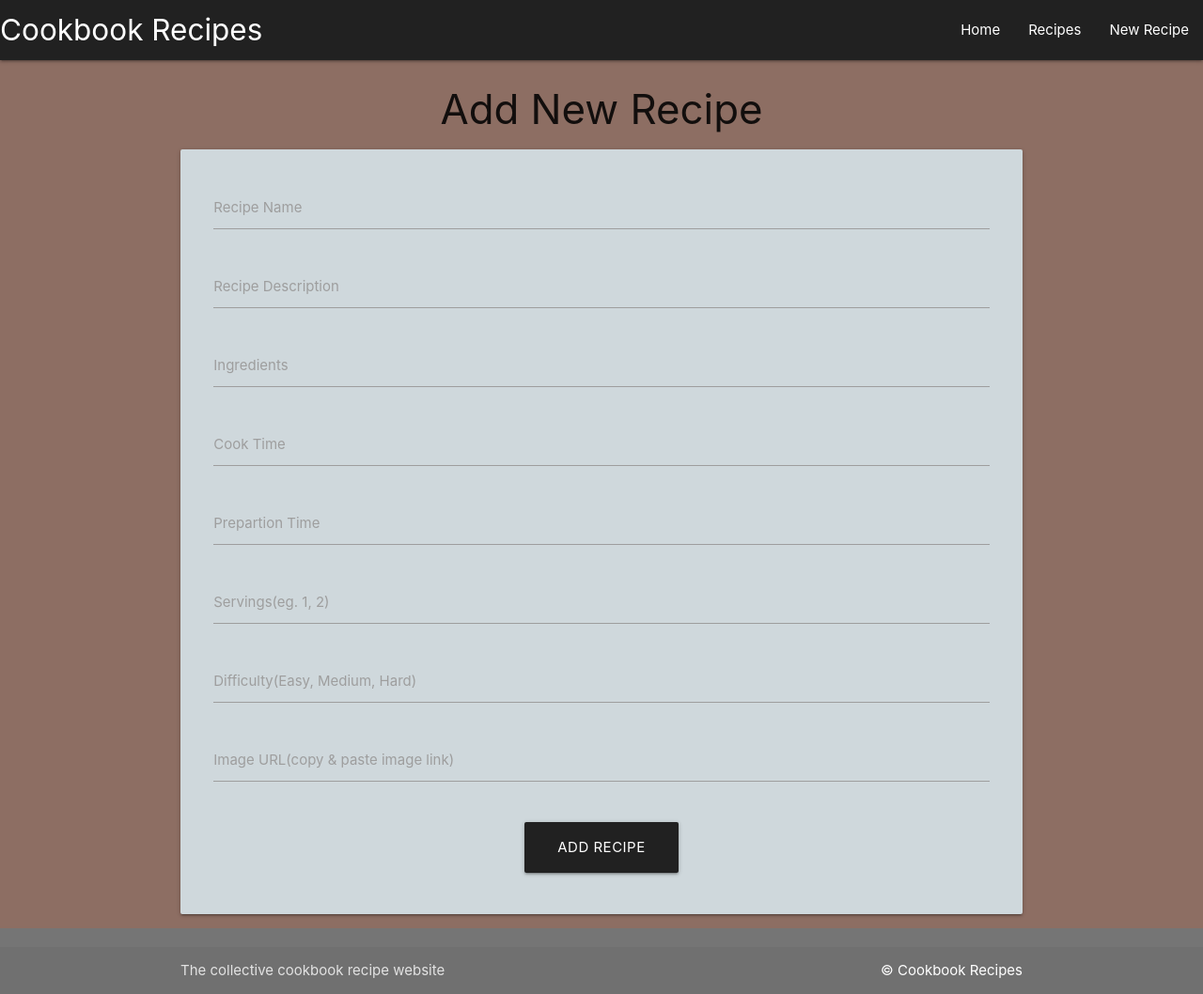
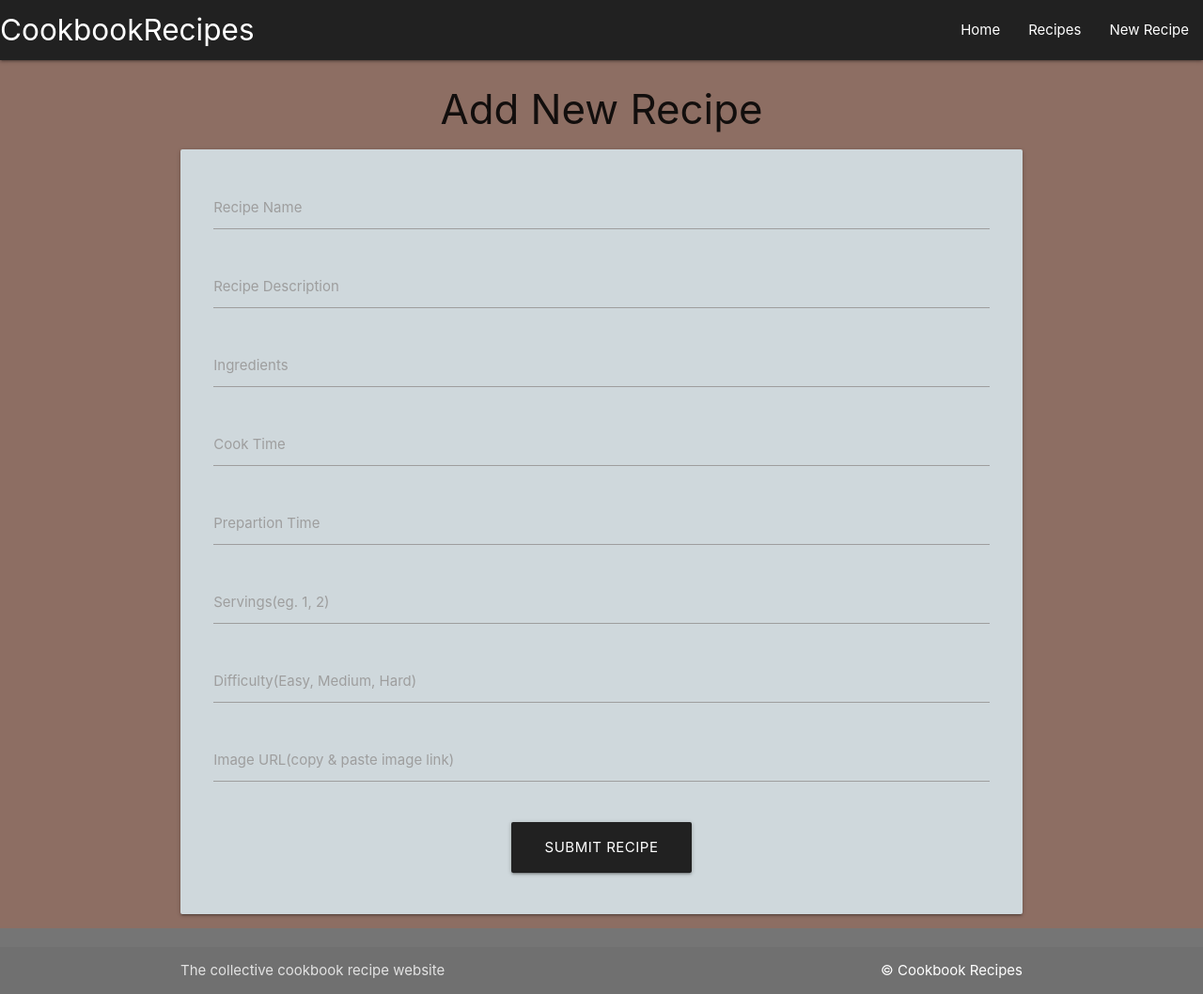
Before and after one commit to A-Gr33n/Milestone-Project-3, a Flask app: page /add_recipe in a window 1280 px wide. Shown: the whole page at 94% size. Run offline with Flask 3, Linux system fonts and the light colour scheme.

Commit message:
inital commit

```diff
--- a/taskmanager/templates/add_recipe.html
+++ b/taskmanager/templates/add_recipe.html
@@ -53,7 +53,7 @@
         <div class="row">
             <div class="col s12 center-align">
                 <button type="submit" class="btn-large grey darken-4">
-                    Add  Recipe <i class="fas fa-plus-square right"></i>
+                    Submit  Recipe <i class="fas fa-plus-square right"></i>
                 </button>
             </div>
         </div>
--- a/taskmanager/templates/base.html
+++ b/taskmanager/templates/base.html
@@ -12,7 +12,7 @@
         <!-- top navbar-->
         <nav class="grey darken-4">
             <div class="nav-wrapper">
-              <a href="{{url_for('home')}}" class="brand-logo">Cookbook Recipes</a>
+              <a href="{{url_for('home')}}" class="brand-logo">CookbookRecipes</a>
               <a href="#" data-target="mobile-demo" class="sidenav-trigger"><i class="material-icons"></i></a>
               <ul class="right hide-on-med-and-down">
                 <li><a href="{{url_for('home')}}">Home</a></li>
```
